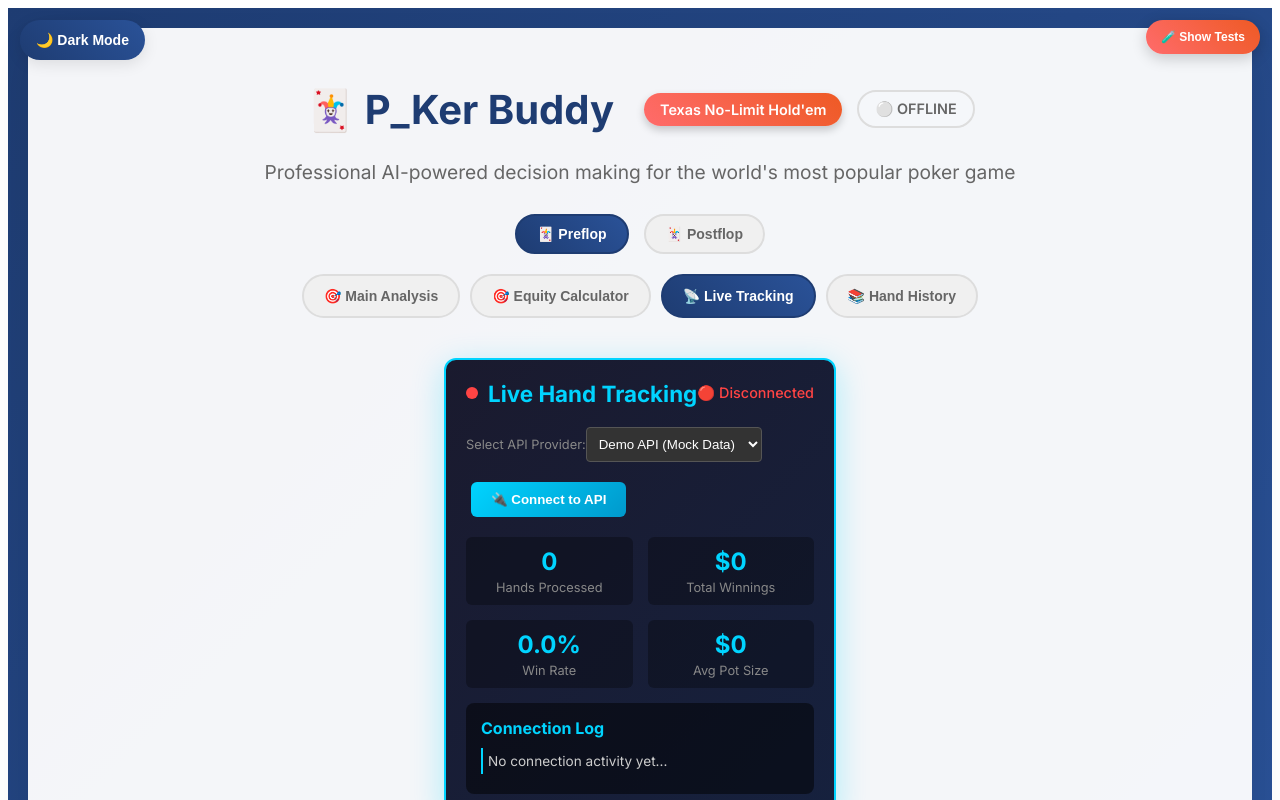
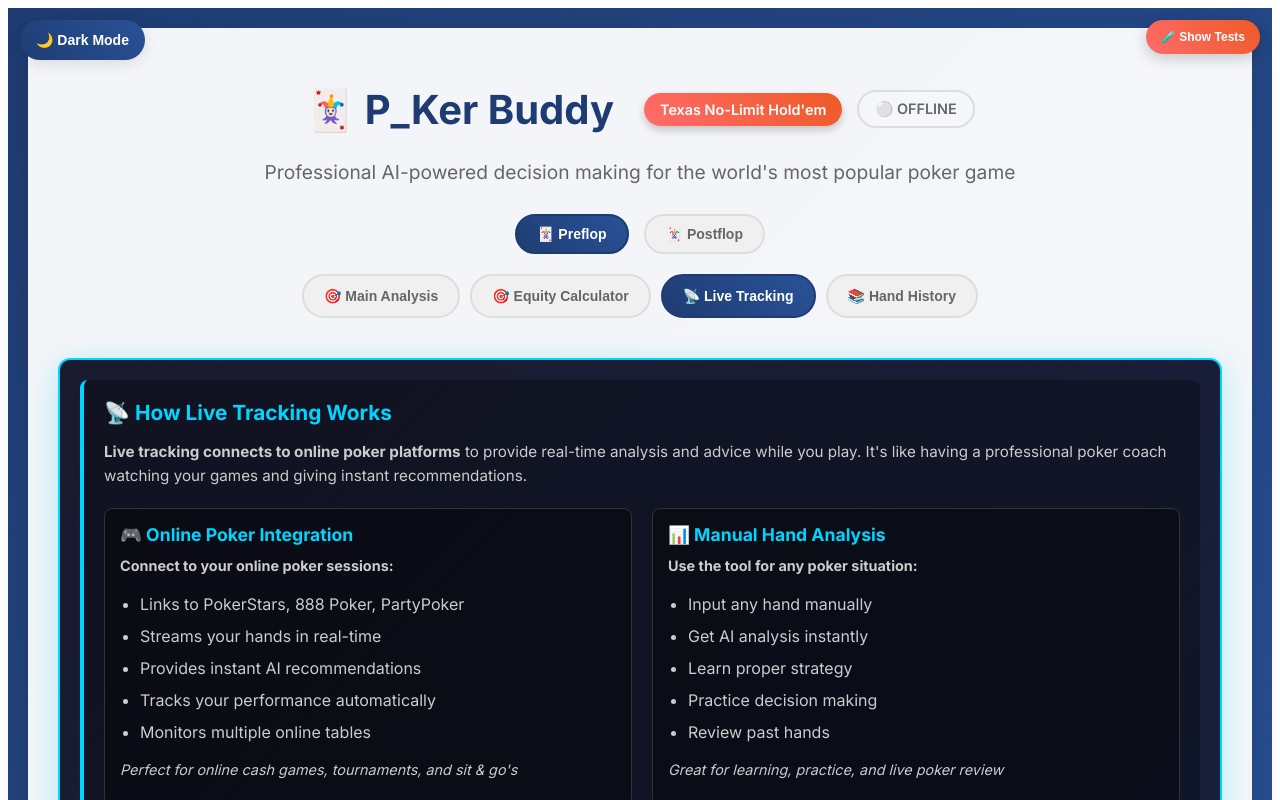
Before and after one commit to Benjapos/p_ker_buddy, a React (Create React App) app: page / in a window 1280 px wide. Both pictures are taken after a click on the button "📡 Live Tracking". Shown: the top 800 px of the page. Built offline with nearby package versions, Linux system fonts and the light colour scheme.

Commit message:
Add clear explanation of live tracking functionality - online poker integration + manual hand analysis

```diff
--- a/src/App.js
+++ b/src/App.js
@@ -487,6 +487,9 @@ function App() {
 
                                 <Section>
                 <h2>Your Hole Cards</h2>
+                <p style={{ color: theme.textSecondary, fontSize: '0.9rem', marginBottom: '15px', fontStyle: 'italic' }}>
+                  💡 <strong>Works for any poker situation:</strong> Online games, live poker, home games, or practice. Just select your cards and get instant AI advice!
+                </p>
                 <CardSelector
                   selectedCards={holeCards}
                   onCardsChange={setHoleCards}
--- a/src/components/LiveTracking.js
+++ b/src/components/LiveTracking.js
@@ -10,6 +10,72 @@ const LiveTrackingContainer = styled.div`
   margin: 20px 0;
   border: 2px solid #00d4ff;
   box-shadow: 0 8px 32px rgba(0, 212, 255, 0.3);
+`;
+
+const ExplanationSection = styled.div`
+  background: rgba(0, 0, 0, 0.3);
+  border-radius: 8px;
+  padding: 20px;
+  margin-bottom: 20px;
+  border-left: 4px solid #00d4ff;
+`;
+
+const ExplanationTitle = styled.h3`
+  color: #00d4ff;
+  margin: 0 0 15px 0;
+  font-size: 1.3rem;
+  display: flex;
+  align-items: center;
+  gap: 10px;
+`;
+
+const ExplanationText = styled.p`
+  color: #ccc;
+  line-height: 1.6;
+  margin: 10px 0;
+  font-size: 0.95rem;
+`;
+
+const FeatureList = styled.ul`
+  color: #ccc;
+  margin: 15px 0;
+  padding-left: 20px;
+
+  li {
+    margin: 8px 0;
+    line-height: 1.5;
+  }
+`;
+
+const UseCaseGrid = styled.div`
+  display: grid;
+  grid-template-columns: 1fr 1fr;
+  gap: 20px;
+  margin: 20px 0;
+
+  @media (max-width: 768px) {
+    grid-template-columns: 1fr;
+  }
+`;
+
+const UseCaseCard = styled.div`
+  background: rgba(0, 0, 0, 0.4);
+  border-radius: 8px;
+  padding: 15px;
+  border: 1px solid #333;
+
+  h4 {
+    color: #00d4ff;
+    margin: 0 0 10px 0;
+    font-size: 1.1rem;
+  }
+
+  p {
+    color: #ccc;
+    font-size: 0.9rem;
+    line-height: 1.5;
+    margin: 8px 0;
+  }
 `;
 
 const LiveHeader = styled.div`
@@ -279,8 +345,6 @@ const LiveTracking = ({
     }
   };
 
-
-
   // Parse card for display
   const parseCard = (card) => {
     const rank = card.slice(0, -1);
@@ -298,6 +362,47 @@ const LiveTracking = ({
 
   return (
     <LiveTrackingContainer>
+      {/* Explanation Section */}
+      <ExplanationSection>
+        <ExplanationTitle>📡 How Live Tracking Works</ExplanationTitle>
+
+        <ExplanationText>
+          <strong>Live tracking connects to online poker platforms</strong> to provide real-time analysis and advice while you play. It's like having a professional poker coach watching your games and giving instant recommendations.
+        </ExplanationText>
+
+        <UseCaseGrid>
+          <UseCaseCard>
+            <h4>🎮 Online Poker Integration</h4>
+            <p><strong>Connect to your online poker sessions:</strong></p>
+            <FeatureList>
+              <li>Links to PokerStars, 888 Poker, PartyPoker</li>
+              <li>Streams your hands in real-time</li>
+              <li>Provides instant AI recommendations</li>
+              <li>Tracks your performance automatically</li>
+              <li>Monitors multiple online tables</li>
+            </FeatureList>
+            <p><em>Perfect for online cash games, tournaments, and sit & go's</em></p>
+          </UseCaseCard>
+
+          <UseCaseCard>
+            <h4>📊 Manual Hand Analysis</h4>
+            <p><strong>Use the tool for any poker situation:</strong></p>
+            <FeatureList>
+              <li>Input any hand manually</li>
+              <li>Get AI analysis instantly</li>
+              <li>Learn proper strategy</li>
+              <li>Practice decision making</li>
+              <li>Review past hands</li>
+            </FeatureList>
+            <p><em>Great for learning, practice, and live poker review</em></p>
+          </UseCaseCard>
+        </UseCaseGrid>
+
+        <ExplanationText>
+          <strong>💡 Pro Tip:</strong> Even if you're not playing online, you can use the main analysis tab to get professional advice on any hand. Just select your cards, position, and game situation for instant AI recommendations!
+        </ExplanationText>
+      </ExplanationSection>
+
       <LiveHeader>
         <LiveTitle>
           <LiveIndicator isLive={isTracking} />
```
Also changed, not shown: 7 other files (tests, documents, lock files or other folders). Lines whose indentation alone changed are shown as unchanged.
